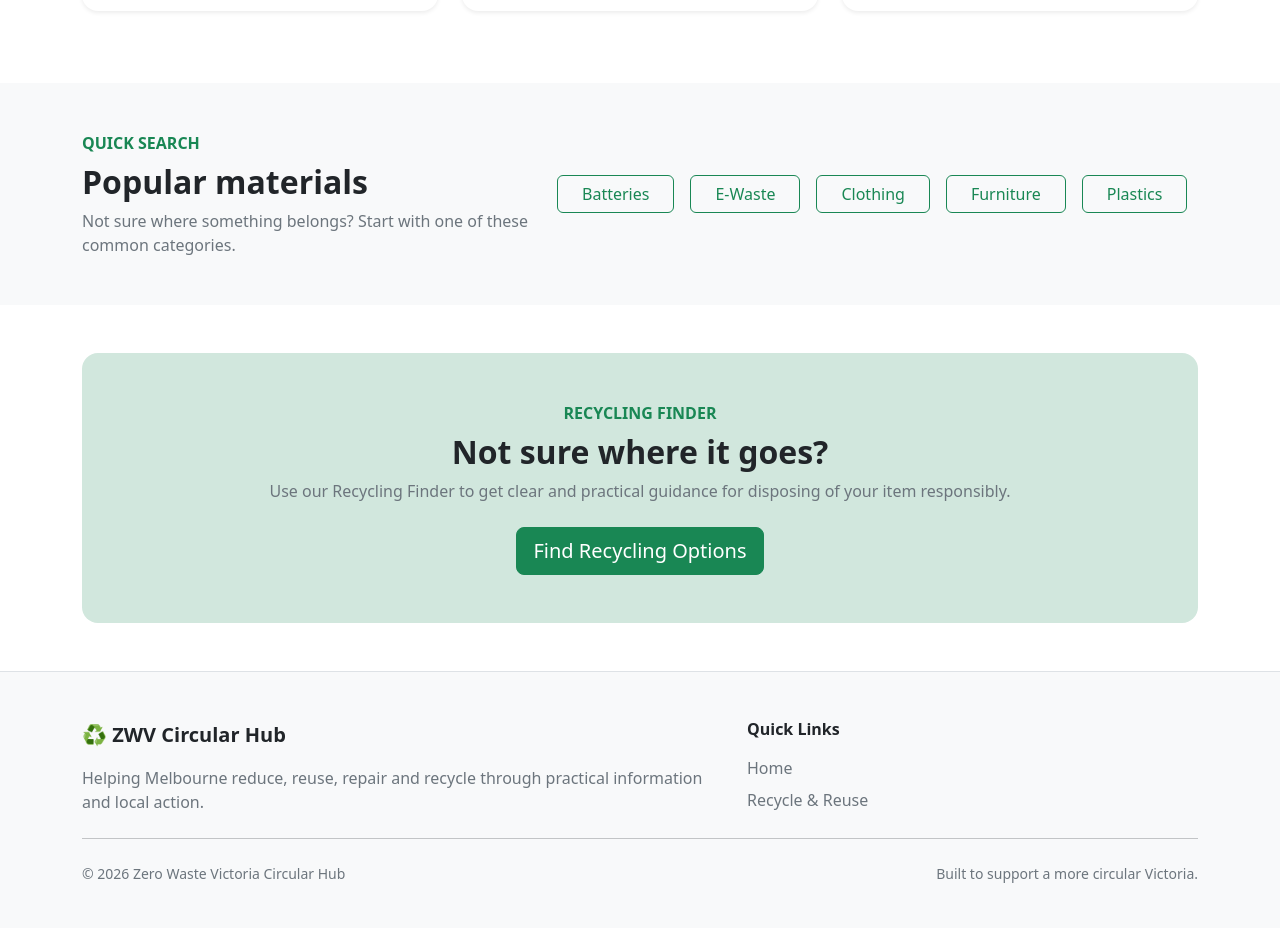
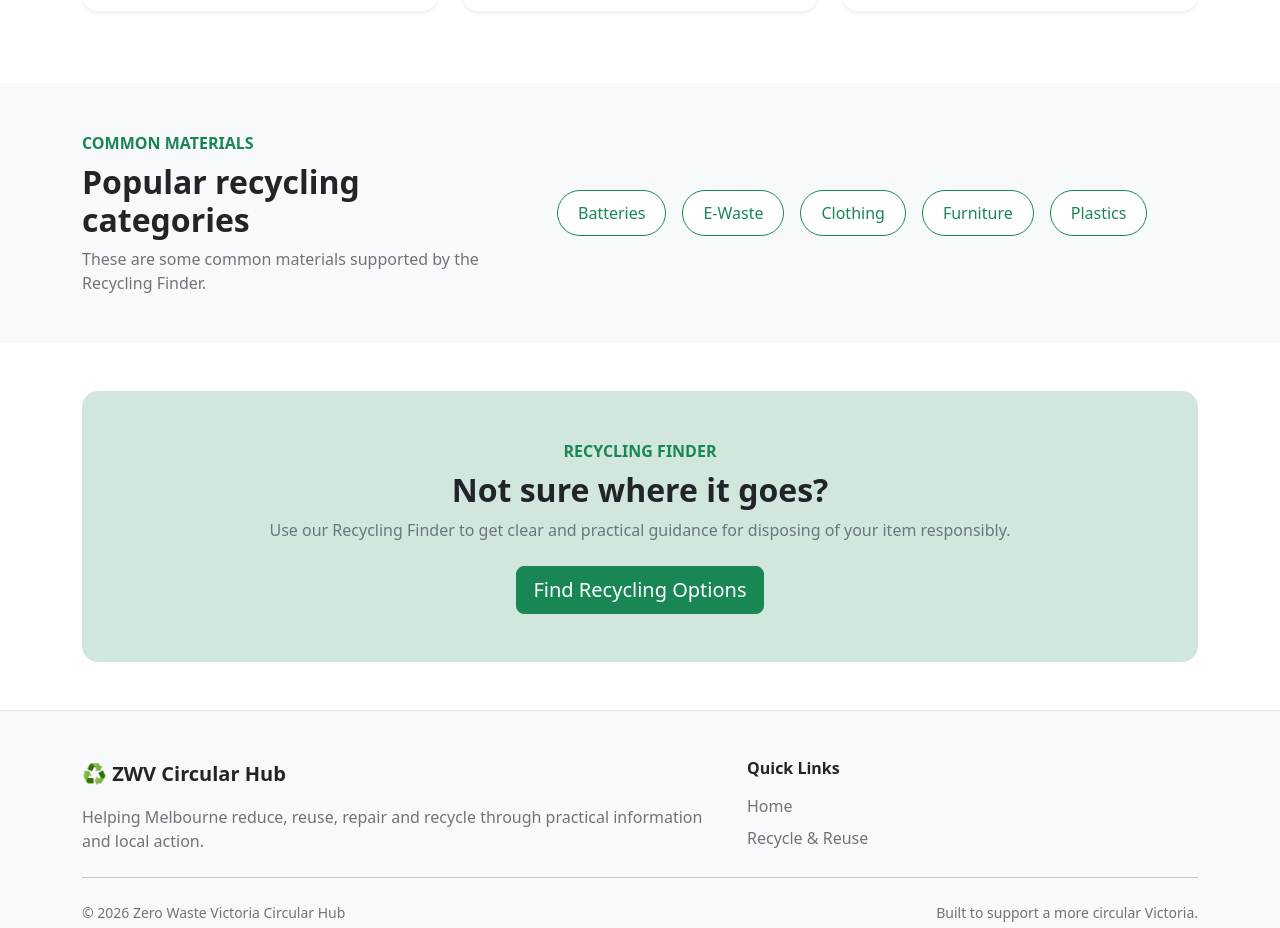
Before and after one commit to YUCHENLU666/fit5032-a3-zero-waste-victoria-backup, a Vue app: page / in a window 1280 px wide. Shown: the part 1180-2108 px from the top of the page. Built offline with nearby package versions, Linux system fonts and the light colour scheme.

Commit message:
Polish interface and improve user guidance

```diff
--- a/src/components/AppNavbar.vue
+++ b/src/components/AppNavbar.vue
@@ -33,21 +33,15 @@ import { RouterLink } from 'vue-router'
           </li>
 
           <li class="nav-item">
-            <span class="nav-link">
-              <!-- TODO: Learn -->
-            </span>
+            <span class="nav-link"> </span>
           </li>
 
           <li class="nav-item">
-            <span class="nav-link">
-              <!-- TODO: Community -->
-            </span>
+            <span class="nav-link"> </span>
           </li>
 
           <li class="nav-item">
-            <span class="nav-link">
-              <!-- TODO: About & Impact -->
-            </span>
+            <span class="nav-link"> </span>
           </li>
         </ul>
       </div>
--- a/src/views/HomeView.vue
+++ b/src/views/HomeView.vue
@@ -135,31 +135,31 @@ import { RouterLink } from 'vue-router'
       </div>
     </section>
 
-    <!-- ================= POPULAR MATERIALS ================= -->
+    <!-- ================= COMMON MATERIALS ================= -->
     <section class="py-5 bg-light">
       <div class="container">
         <div class="row align-items-center g-4">
           <div class="col-lg-5">
-            <p class="text-success fw-bold text-uppercase mb-2">Quick Search</p>
+            <p class="text-success fw-bold text-uppercase mb-2">Common Materials</p>
 
-            <h2 class="fw-bold">Popular materials</h2>
+            <h2 class="fw-bold">Popular recycling categories</h2>
 
             <p class="text-secondary mb-0">
-              Not sure where something belongs? Start with one of these common categories.
+              These are some common materials supported by the Recycling Finder.
             </p>
           </div>
 
           <div class="col-lg-7">
             <div class="d-flex flex-wrap gap-3">
-              <button type="button" class="btn btn-outline-success px-4">Batteries</button>
+              <span class="material-pill"> Batteries </span>
 
-              <button type="button" class="btn btn-outline-success px-4">E-Waste</button>
+              <span class="material-pill"> E-Waste </span>
 
-              <button type="button" class="btn btn-outline-success px-4">Clothing</button>
+              <span class="material-pill"> Clothing </span>
 
-              <button type="button" class="btn btn-outline-success px-4">Furniture</button>
+              <span class="material-pill"> Furniture </span>
 
-              <button type="button" class="btn btn-outline-success px-4">Plastics</button>
+              <span class="material-pill"> Plastics </span>
             </div>
           </div>
         </div>
@@ -209,6 +209,16 @@ import { RouterLink } from 'vue-router'
   transform: translateY(-1px);
 }
 
+.material-pill {
+  display: inline-block;
+  padding: 0.6rem 1.25rem;
+  border: 1px solid var(--bs-success);
+  border-radius: 999px;
+  color: var(--bs-success);
+  background-color: white;
+  font-weight: 500;
+}
+
 section {
   scroll-margin-top: 80px;
 }
--- a/src/views/RecyclingFinderView.vue
+++ b/src/views/RecyclingFinderView.vue
@@ -55,9 +55,9 @@ const handleSubmit = () => {
   } else {
     const postcodeNumber = Number(postcode.value)
 
-    // Step 2: Check Victorian project scope
+    // Step 2: Check current project service area
     if (postcodeNumber < 3000 || postcodeNumber > 3999) {
-      postcodeError.value = 'Please enter a Victorian postcode.'
+      postcodeError.value = 'Please enter a postcode in the current service area (3000–3999).'
     } else {
       postcodeError.value = ''
     }
@@ -186,7 +186,9 @@ const handleSubmit = () => {
                       {{ postcodeError }}
                     </div>
 
-                    <div class="form-text">Enter a 4-digit Victorian postcode.</div>
+                    <div class="form-text">
+                      Enter a postcode in the current Victorian service area (3000–3999).
+                    </div>
                   </div>
 
                   <!-- ================= SUBMIT ================= -->
--- a/src/views/SearchResultsView.vue
+++ b/src/views/SearchResultsView.vue
@@ -60,10 +60,10 @@ const filteredLocations = computed(() => {
 
         <p class="lead text-secondary mb-0">
           Showing recycling options for
-          <strong>{{ searchItem }}</strong>
-          near postcode
-          <strong>{{ searchPostcode }}</strong
-          >.
+          <strong>{{ searchItem }}</strong
+          >, with postcode
+          <strong>{{ searchPostcode }}</strong>
+          prioritised.
         </p>
       </div>
     </section>
```
